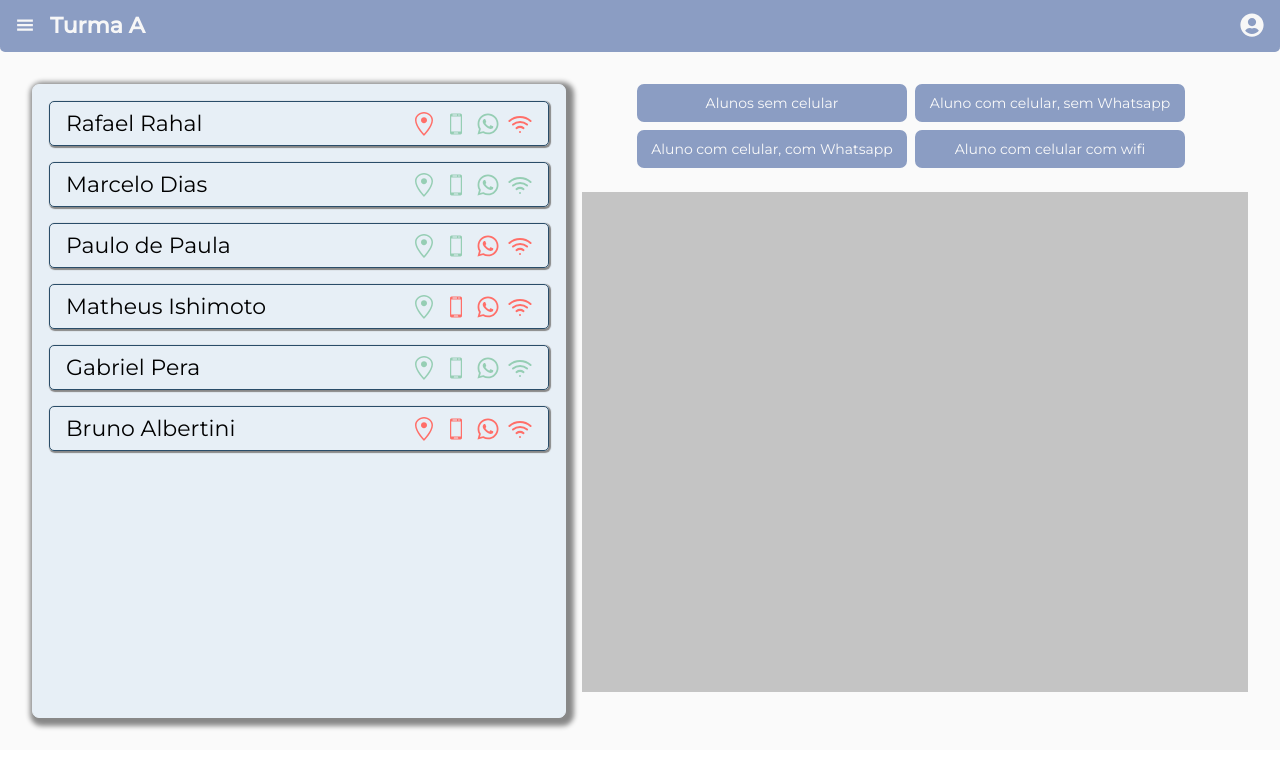
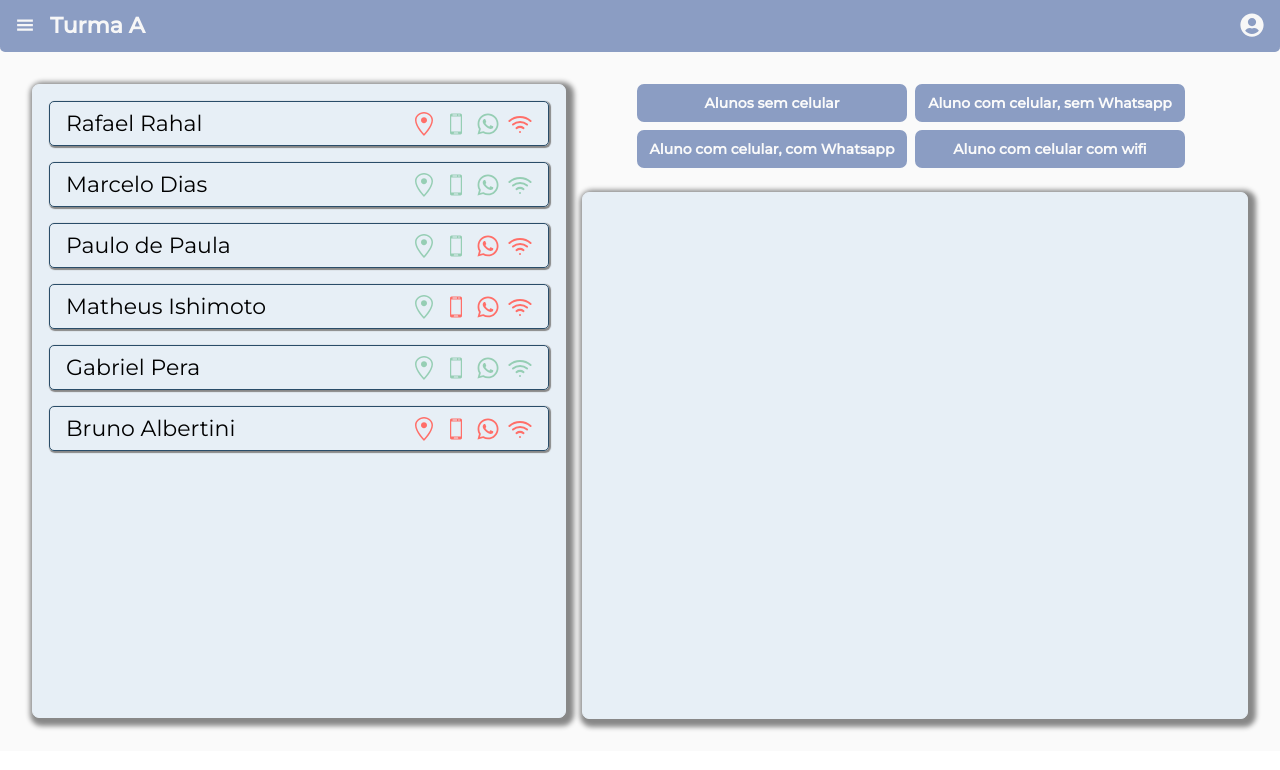
Before and after one commit to marcelodof/hackthon-covid, a React (Create React App) app in the folder front/: page / in a window 1280 px wide. Shown: the top 770 px of the page. Built offline with nearby package versions, Linux system fonts and the light colour scheme.

Commit message:
add bold font to buttons

```diff
--- a/front/src/Components/StudentsFilter/StudentsFilter.css
+++ b/front/src/Components/StudentsFilter/StudentsFilter.css
@@ -15,9 +15,12 @@
 }
 
 .filter-content {
-    height: 500px;
+    height: 525px;
     margin-top: 16px;
-    background-color: #C4C4C4;
+    background-color: #e7eff6;
+    border: 1px solid #e7eff6;
+    border-radius: 7px;
+    box-shadow: 3px 3px 5px 5px #888888;
 }
 
 .button {
@@ -35,4 +38,5 @@
     margin-bottom: 8px;
     margin-right: 8px;
     color: #FAFAFA;
+    font-weight: bold;
 }
```
